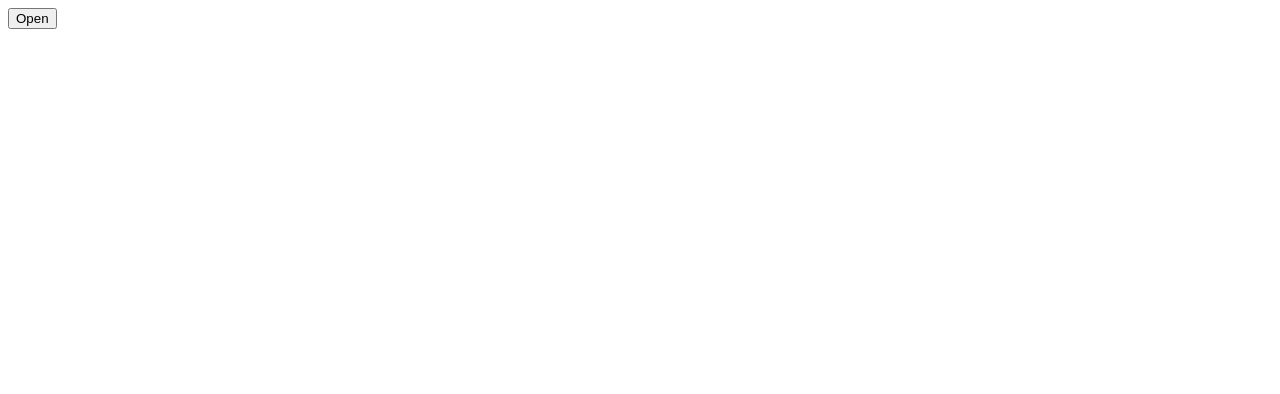
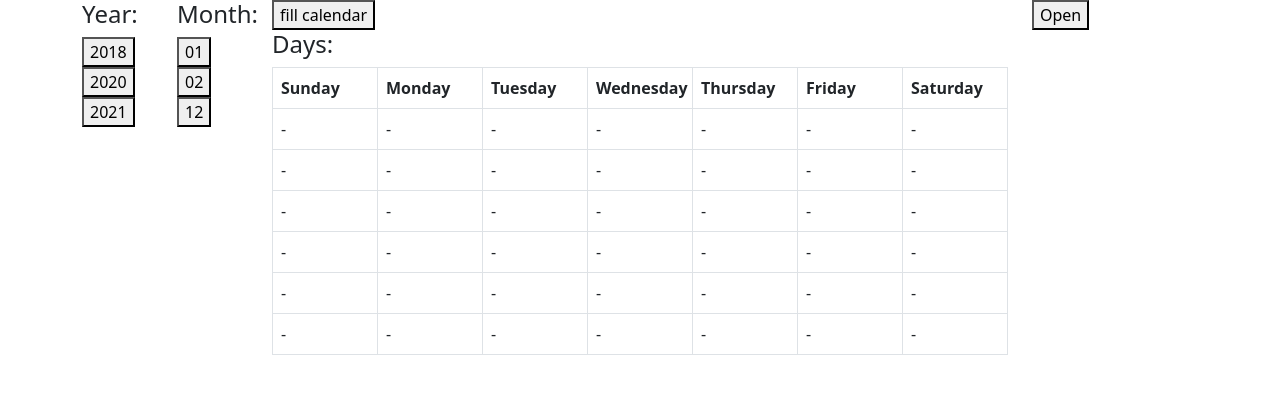
Before and after one commit to wujamesumich/noter, a plain HTML site: page index.html in a window 1280 px wide. Drawn offline with nearby package versions, Linux system fonts and the light colour scheme.

Commit message:
added hardcoded navbar to the left and a proof-of-concept calendar that sends GET request to /getmonthdays and puts the results on the calendar

```diff
--- a/index.html
+++ b/index.html
@@ -2,9 +2,55 @@
 <html lang="en">
     <head>
         <script src="https://unpkg.com/vue@3.0.5"></script>
+        <link rel="stylesheet" href="https://cdn.jsdelivr.net/npm/bootstrap@5.1.0/dist/css/bootstrap.min.css"></link>
+        <link rel="stylesheet" href="noter.css"></link>
     </head>
     <body>
         <div id="app">
+            <div class="container">
+                <div class="row">
+
+                    <div class="col-md-1" id="year">
+                        <h4>Year:</h4>
+                        <div v-for="year in years">
+                            <button>{{ year }}</button>
+                            <br>
+                        </div>
+                    </div>
+                    <div class="col-md-1" id="month">
+                        <h4>Month:</h4>
+                        <div v-for="month in months">
+                            <button>{{ month }}</button>
+                            <br>
+                        </div>
+                    </div>
+                    <div class="col-md-8" id="days-calendar">
+                        <button v-on:click="fill_calendar">fill calendar</button>
+                        <h4>Days:</h4>
+                            <table class="table table-bordered">
+                                <thead>
+                                    <tr>
+                                        <th scope="col">Sunday</th>
+                                        <th scope="col">Monday</th>
+                                        <th scope="col">Tuesday</th>
+                                        <th scope="col">Wednesday</th>
+                                        <th scope="col">Thursday</th>
+                                        <th scope="col">Friday</th>
+                                        <th scope="col">Saturday</th>
+                                    </tr>
+                                </thead>
+                                <tbody>
+                                    <tr><td v-for="i in 7">{{ calendardays[i-1] }}{{ calendarlinks[i-1] }}</td></tr>
+                                    <tr><td v-for="i in 7">{{ calendardays[i-1+7] }}{{ calendarlinks[i-1+7] }}</td></tr>
+                                    <tr><td v-for="i in 7">{{ calendardays[i-1+14] }}{{ calendarlinks[i-1+14] }}</td></tr>
+                                    <tr><td v-for="i in 7">{{ calendardays[i-1+21] }}{{ calendarlinks[i-1+21] }}</td></tr>
+                                    <tr><td v-for="i in 7">{{ calendardays[i-1+28] }}{{ calendarlinks[i-1+28] }}</td></tr>
+                                    <tr><td v-for="i in 7">{{ calendardays[i-1+35] }}{{ calendarlinks[i-1+35] }}</td></tr>
+                                </tbody>
+                            </table>
+                    </div>
+
+                    <div class="col-md-1" id="notes">
                         <button v-on:click="display_div">Open</button>
                         <br>
                         <div v-if="display_div_all">
@@ -21,20 +67,38 @@
                                     {{ existingnote }}
                                 </textarea>
                                 <br>
-                    <!-- <input type="submit" value="Save"> -->
                                 <button v-on:click="save_note">Save Note</button>
                             </div>
                         </div>
+                    </div>
+
+                </div>
+            </div>
+
+
         </div>
 
         <script>
             const app = Vue.createApp({
                 data: function() {
                     return {
-                        name: "james",
+                        curruser: "TEMPUSER",
                         existingtitle: "Please wait for your note to load...",
                         existingnote: "Please wait for your note to load...",
                         display_div_all: false,
+                        months: ["01", "02", "12"],
+                        years: ['2018', '2020', '2021'],
+                        calendardays: ["-","-","-","-","-","-","-","-","-","-",
+                                    "-","-","-","-","-","-","-","-","-","-",
+                                    "-","-","-","-","-","-","-","-","-","-",
+                                    "-","-","-","-","-","-","-","-","-","-",
+                                    "-","-"],
+                        calendarlinks: ["","","","","","","","","","",
+                                    "","","","","","","","","","",
+                                    "","","","","","","","","","",
+                                    "","","","","","","","","","",
+                                    "",""],
+                        selectedmonth: "2020-01",
                     }
                 },
                 methods: {
@@ -47,7 +111,26 @@
                                 this.existingtitle = JSON.parse(JSON.stringify(json)).title;
                                 this.existingnote = JSON.parse(JSON.stringify(json)).note;
                             });
-                            //.then(json => this.existingnote = JSON.parse(JSON.stringify(json)).note);
+                    },
+                    fill_calendar: async function() {
+                        fetch('https://wujames-noter.herokuapp.com/getmonthdays/' + this.curruser + '/' + this.selectedmonth + '/')
+                        //fetch('http://127.0.0.1:8000/getmonthdays/' + this.curruser + '/' + this.selectedmonth + '/')
+                            .then(response => response.json())
+                            .then((json) => {
+                                let firstdayselectedmonth = new Date(this.selectedmonth + "-01T00:00:00.000");
+                                let offset = firstdayselectedmonth.getDay();
+                                let days = json["monthdays"]["days"];
+
+                                let day = 1;
+                                for (let i = offset; i < 31 + offset; i++) {
+                                    let daystring = day < 10 ? "0" + day : "" + day;
+                                    this.calendardays[i] = daystring;
+                                    if (days.hasOwnProperty(daystring)) {
+                                        this.calendarlinks[i] = ": " + days[daystring] + " notes";
+                                    }
+                                    day += 1
+                                }
+                            })
                     },
                     create_note: async function() {
                         fetch('https://wujames-noter.herokuapp.com/createnote/')
--- /dev/null
+++ b/noter.css
@@ -0,0 +1,3 @@
+table {
+    table-layout: fixed;
+}
```
Lines whose indentation alone changed are shown as unchanged.
